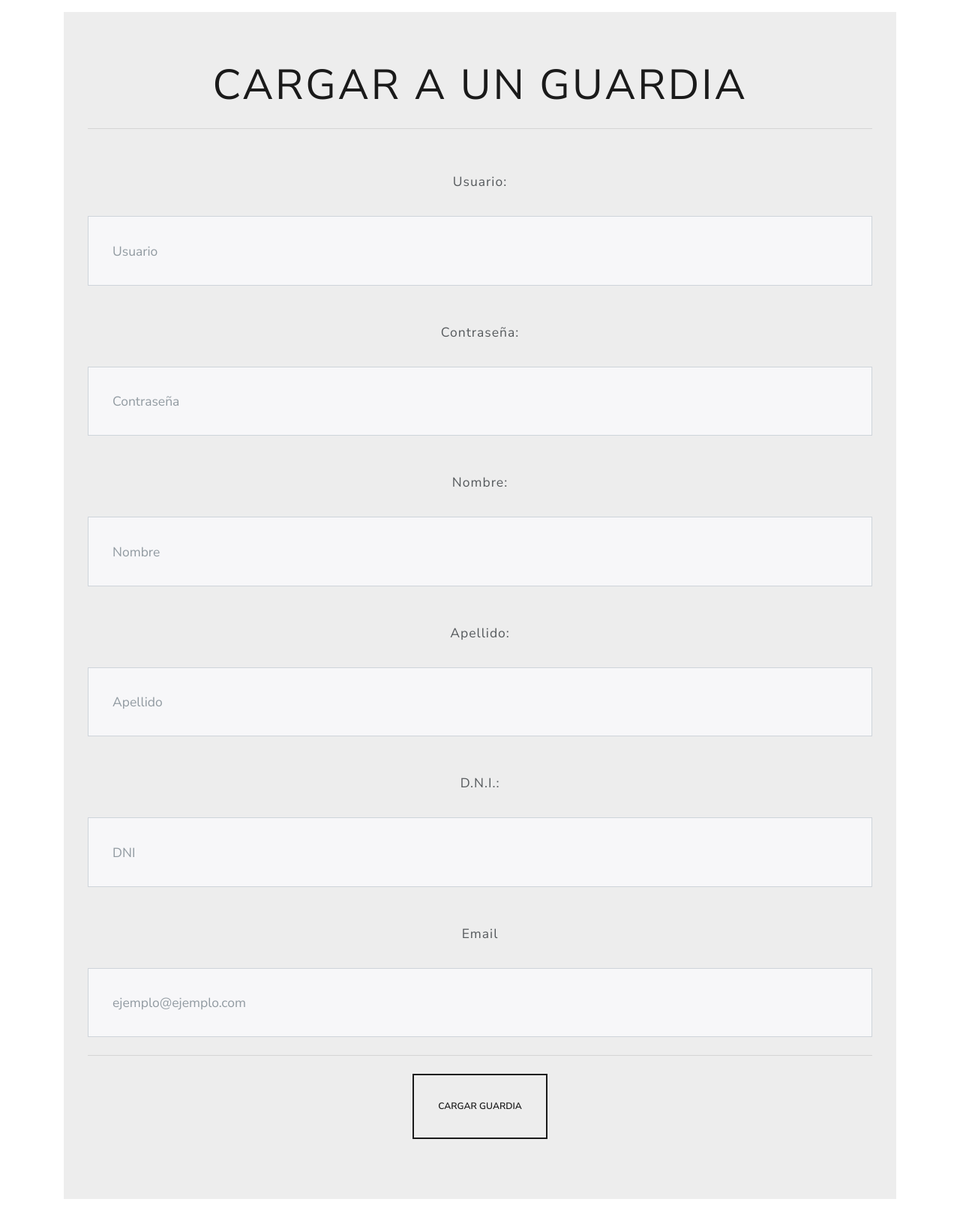
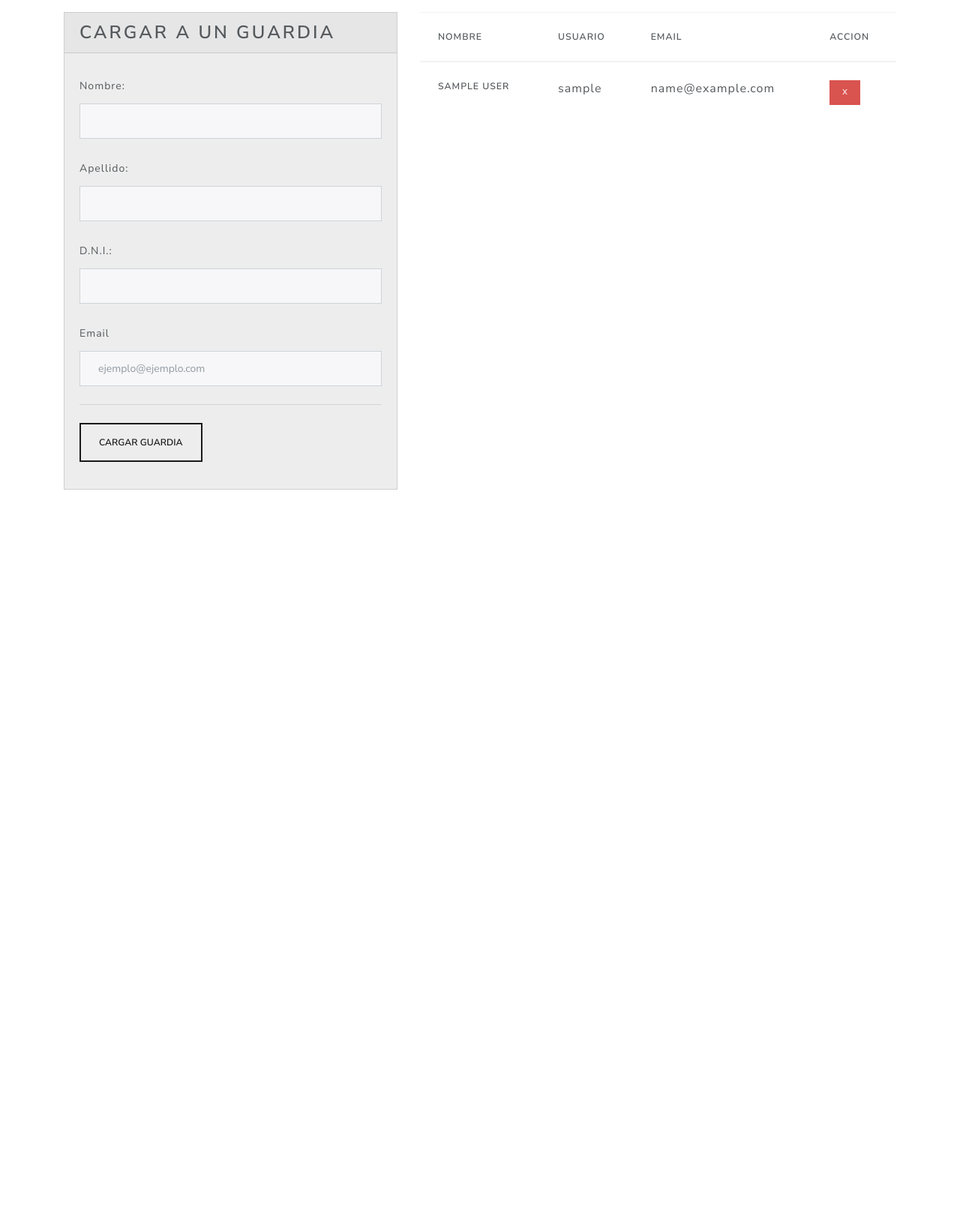
Before and after one commit to Grupo42018/f2kens, a Django app: template frontend_token/templates/director.html in a window 1280 px wide. Shown: the part 98-1729 px from the top of the page at 75% size. After the commit the page ends 751 px from the top, so only its background shows below. Run offline with Django 3.2, Linux system fonts and the light colour scheme; the template is opened without the code that fills it: most values are stand-ins (such as "Sample title", 1, 10 or a date in 2020); some libraries are stand-ins or nearby versions.

Commit message:
terminado

```diff
--- a/f2kens/models.py
+++ b/f2kens/models.py
@@ -197,7 +197,4 @@ class Formulario3(Formulario):      ###clase formulario 3
 
 class Guard(models.Model):
     user = models.OneToOneField(settings.AUTH_USER_MODEL, on_delete=models.CASCADE)
-    firstname = models.CharField(max_length=100)
-    lastname = models.CharField(max_length=100)
-    email = models.EmailField()
     dni = models.IntegerField()
--- a/f2kens/urls.py
+++ b/f2kens/urls.py
@@ -19,4 +19,5 @@ urlpatterns = [
     path('rvk_device/', revoke_device, name="rvk_device"),
     path('finishF2/', finishF2, name="finishF2"),
     path('unfinishF2/', unfinishF2, name="unfinishF2"),
+    path('rm_guard/', remove_guard, name="remove_guard"),
     ]
--- a/frontend_token/templates/director.html
+++ b/frontend_token/templates/director.html
@@ -11,45 +11,71 @@
 <div class="container">
   <div class="row">
     <!-- Editar Perfil -->
-    <div class="col">
-      <center>
-        <div class="jumbotron" style="background-color: #ededed">
-          <h3 class="display-4">CARGAR A UN GUARDIA</h3>
-          <hr class="my-4">
-          <form method="POST" action="/" accept-charset="utf-8">
+    <div class="col-md-5 col-sm-12">
+
+      <div class="card mb-3" style="background-color: #ededed">
+        <h3 class="card-header">CARGAR A UN GUARDIA</h3>
+        <div class="card-body">
+
+          <form method="POST" action="/director/" accept-charset="utf-8">
             {% csrf_token %}
             <div class="form-group">
-              <label class="col-form-label col-form-label-lg" for="inputLarge">Usuario:</label>
-              <input class="form-control form-control-lg" name="user" placeholder="Usuario" id="inputLarge" type="text">
+              <label class="col-form-label col-form-label" for="first_name">Nombre:</label>
+              <input class="form-control form-control" name="first_name" id="first_name" type="text">
             </div>
             <div class="form-group">
-              <label class="col-form-label col-form-label-lg" for="inputLarge">Contraseña:</label>
-              <input class="form-control form-control-lg" name="password" placeholder="Contraseña" id="inputLarge" type="password">
+              <label class="col-form-label col-form-label" for="last_name">Apellido:</label>
+              <input class="form-control form-control" name="last_name" id="last-name" type="text">
             </div>
             <div class="form-group">
-              <label class="col-form-label col-form-label-lg" for="inputLarge">Nombre:</label>
-              <input class="form-control form-control-lg" name="first_name" placeholder="Nombre" id="inputLarge" type="text">
+              <label class="col-form-label col-form-label" for="dni">D.N.I.:</label>
+              <input class="form-control form-control" name="dni" id="dni" type="text">
             </div>
             <div class="form-group">
-              <label class="col-form-label col-form-label-lg" for="inputLarge">Apellido:</label>
-              <input class="form-control form-control-lg" name="last_name" placeholder="Apellido" id="inputLarge" type="text">
-            </div>
-						<div class="form-group">
-              <label class="col-form-label col-form-label-lg" for="inputLarge">D.N.I.:</label>
-              <input class="form-control form-control-lg" name="last_name" placeholder="DNI" id="inputLarge" type="text">
-            </div>
-            <div class="form-group">
-              <label class="col-form-label col-form-label-lg" for="inputLarge">Email</label>
-              <input class="form-control form-control-lg" name="email" placeholder="ejemplo@ejemplo.com" id="inputLarge" type="text">
+              <label class="col-form-label col-form-label" for="email">Email</label>
+              <input class="form-control form-control" name="email" placeholder="ejemplo@ejemplo.com" id="email" type="text">
             </div>
             <hr class="my-4">
             <p class="lead">
-              <button class="btn btn-outline-primary btn-lg" type="submit">CARGAR GUARDIA</button>
+              <button class="btn btn-outline-primary" type="submit">CARGAR GUARDIA</button>
             </p>
           </form>
+
         </div>
-      </center>
+      </div>
+
     </div>
+
+    <div class="col-md-7 col-sm-12">
+
+      <table class="table table-hover">
+        <thead>
+          <tr>
+            <th scope="col">Nombre</th>
+            <th scope="col">Usuario</th>
+            <th scope="col">Email</th>
+            <th scope="col">Accion</th>
+          </tr>
+        </thead>
+        <tbody>
+          {% for guard in guards %}
+
+          <tr>
+            <th scope="row">{{ guard.user.first_name }} {{ guard.user.last_name }}</th>
+            <td>{{ guard.user.username }}</td>
+            <td>{{ guard.user.email }}</td>
+            <td><form action="/f2kens/rm_guard/" method="POST" accept-charset="utf-8">
+              {% csrf_token %}
+              <button class="btn btn-sm btn-danger" name="guard" value={{ guard.id }} type="submit">X</button>
+            </form></td>
+          </tr>
+
+          {% endfor %}
+        </tbody>
+      </table>
+
+    </div>
+
   </div>
 </div>
 {% endblock content %}
--- a/frontend_token/templates/tutor.html
+++ b/frontend_token/templates/tutor.html
@@ -8,7 +8,7 @@
 {% endblock brand %}
 {% block tabs %}
 <li class="nav-item">
-  <a class="nav-link active" href="/profile">Perfilerfil</a>
+  <a class="nav-link active" href="/profile">Perfil</a>
 </li>
 {% endblock tabs %}
 {% block content %}
@@ -26,9 +26,9 @@
           <h4 class="card-title">FCM Token</h4>
           <p class='card-text'>{{ parent.device.token }}</p>
           <h4 class="card-title">Informacion</h4>
-          <p>bitch pls</p>
+          <p>Iphone 7,1 ios 11</p>
 
-          <button class='btn btn-danger' data-toggle="modal" data-target='#ensureModal'>desactivar</button>
+          <button class='btn btn-danger' data-toggle="modal" data-target='#ensureModal'>Desactivar</button>
           {% endif %}
         </div>
       </div>
--- a/frontend_token/urls.py
+++ b/frontend_token/urls.py
@@ -13,6 +13,5 @@ urlpatterns = [
     path('director/', views.index_director, name="index_director"),
     path('tutor/', views.index_tutor, name='index_tutor'),
     path('guard/', views.index_guard, name='index_guard'),
-    path('modal_preceptor/', views.modalpre, name="modalpre"),
     path('profile/', views.profile, name="profile"),
 ]
```
Also changed, not shown: f2kens/apps.py (+20 -8 lines), f2kens/views.py (+11 -0 lines), frontend_token/templates/modalpre.html (deleted, +0 -91 lines), frontend_token/views.py (+38 -5 lines).
